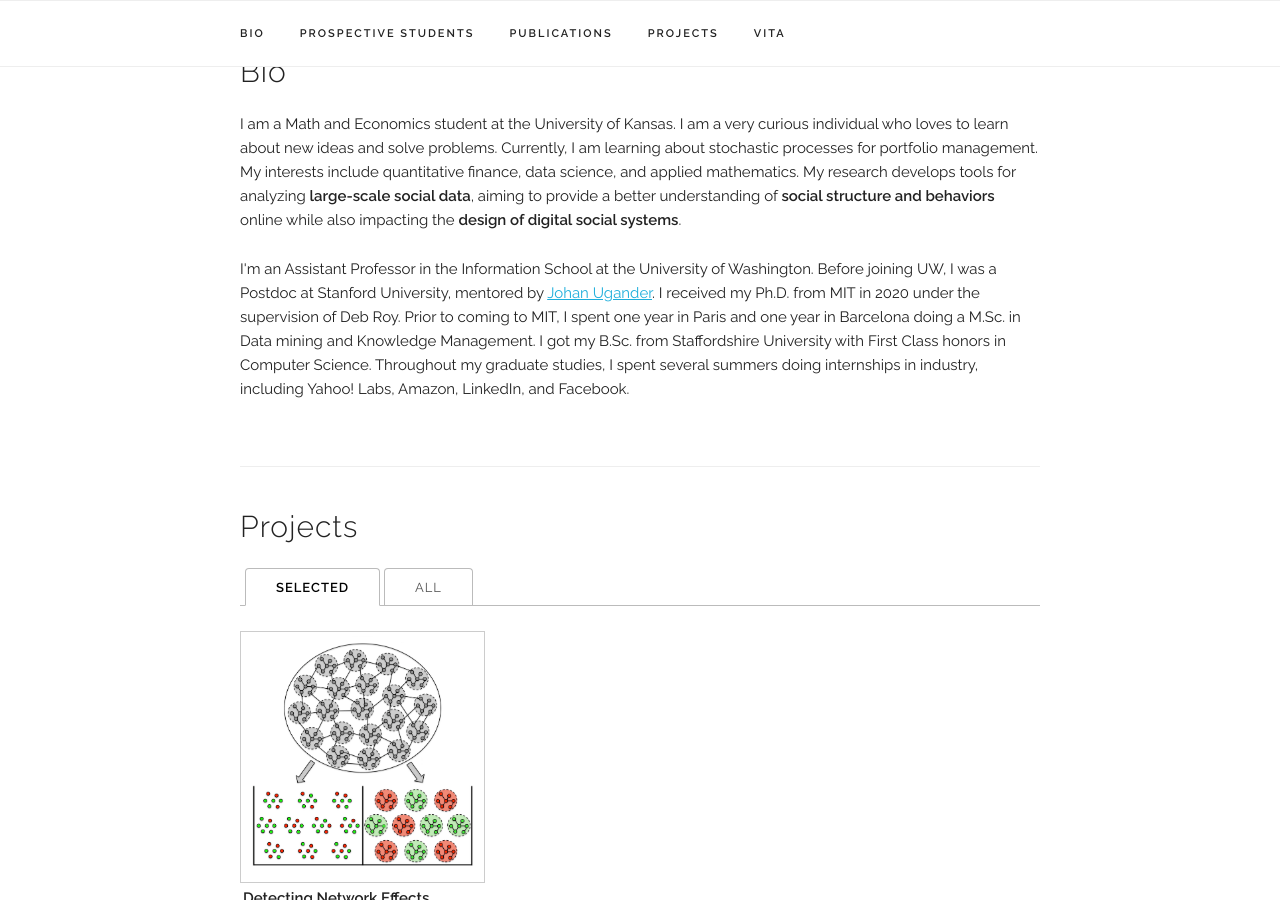
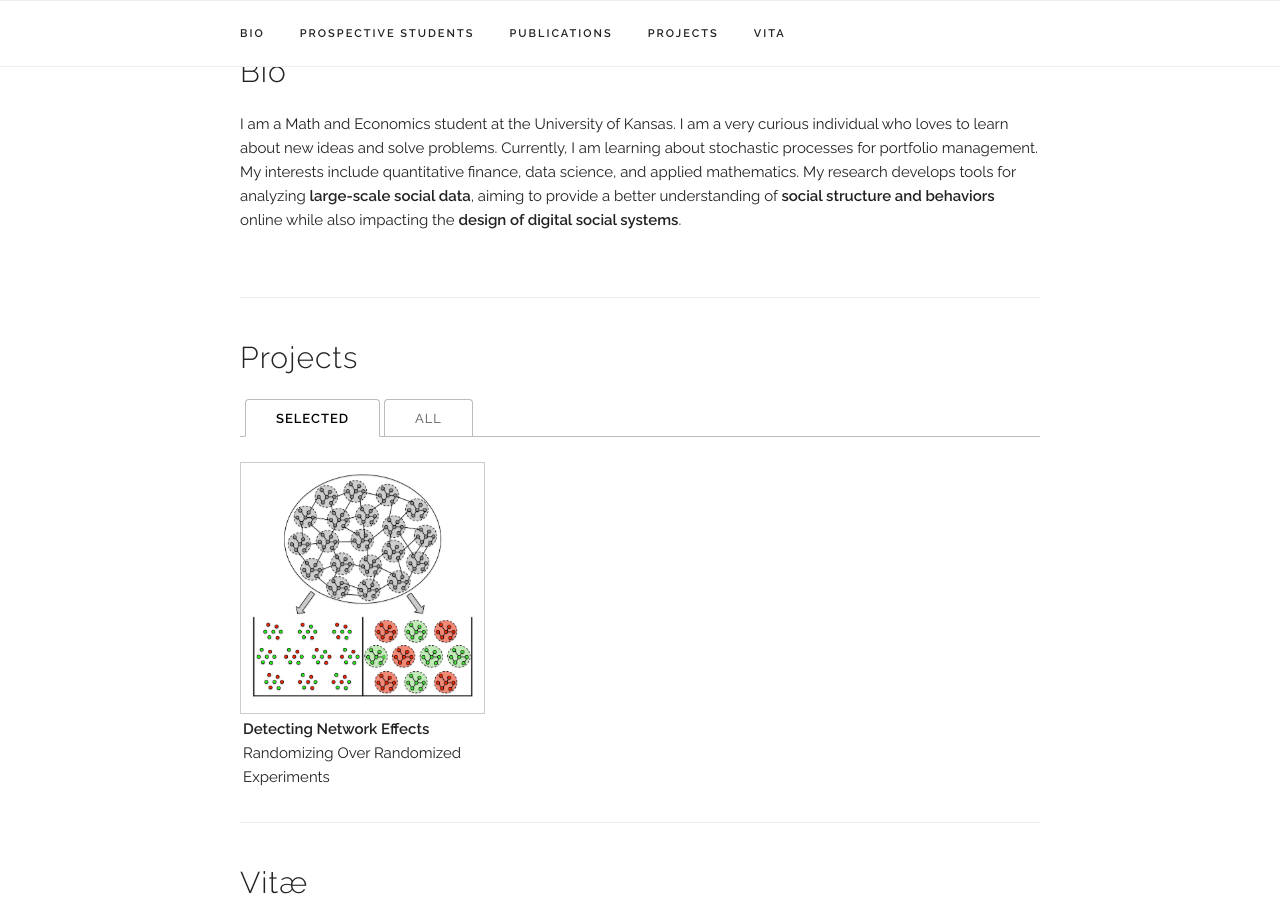
Before and after one commit to poseidonyash/www_personal, a Jekyll site: the page built from index.html, in a window 1280 px wide and 900 px high, scrolled down 385 px. Built offline with Jekyll 4.4.1, drawn with Linux system fonts in a browser that asks for light colours.

Commit message:
removed irrelavant information

```diff
--- a/index.html
+++ b/index.html
@@ -8,14 +8,6 @@ title: Home
   <p>
   I am a Math and Economics student at the University of Kansas. I am a very curious individual who loves to learn about new ideas and solve problems. Currently, I am learning about stochastic processes for portfolio management. My interests include quantitative finance, data science, and applied mathematics.
   My research develops tools for analyzing <b>large-scale social data</b>, aiming to provide a better understanding of <b>social structure and behaviors</b> online while also impacting the <b>design of digital social systems</b>.
-  <p>
-  I'm an Assistant Professor in the Information School at the University of Washington.
-  Before joining UW, I was a Postdoc at Stanford University, mentored by <a href="https://web.stanford.edu/~jugander/" target="_blank">Johan Ugander</a>.
-  I received my Ph.D. from MIT in 2020 under the supervision of Deb Roy.
-  Prior to coming to MIT, I spent one year in Paris and one year in Barcelona doing a M.Sc. in Data mining and Knowledge Management.
-  I got my B.Sc. from Staffordshire University with First Class honors in Computer Science.
-  Throughout my graduate studies, I spent several summers doing internships in industry, including Yahoo! Labs, Amazon, LinkedIn, and Facebook.
-  </p>
 </div>
 
 <!--
```
Also changed, not shown: assets/profile-pics/30_large.jpg (deleted), assets/profile-pics/30_small.jpg (deleted), assets/profile-pics/SU.jpg (deleted), assets/profile-pics/SU_small.jpg (deleted), assets/profile-pics/thanksgiving.jpg (deleted).
